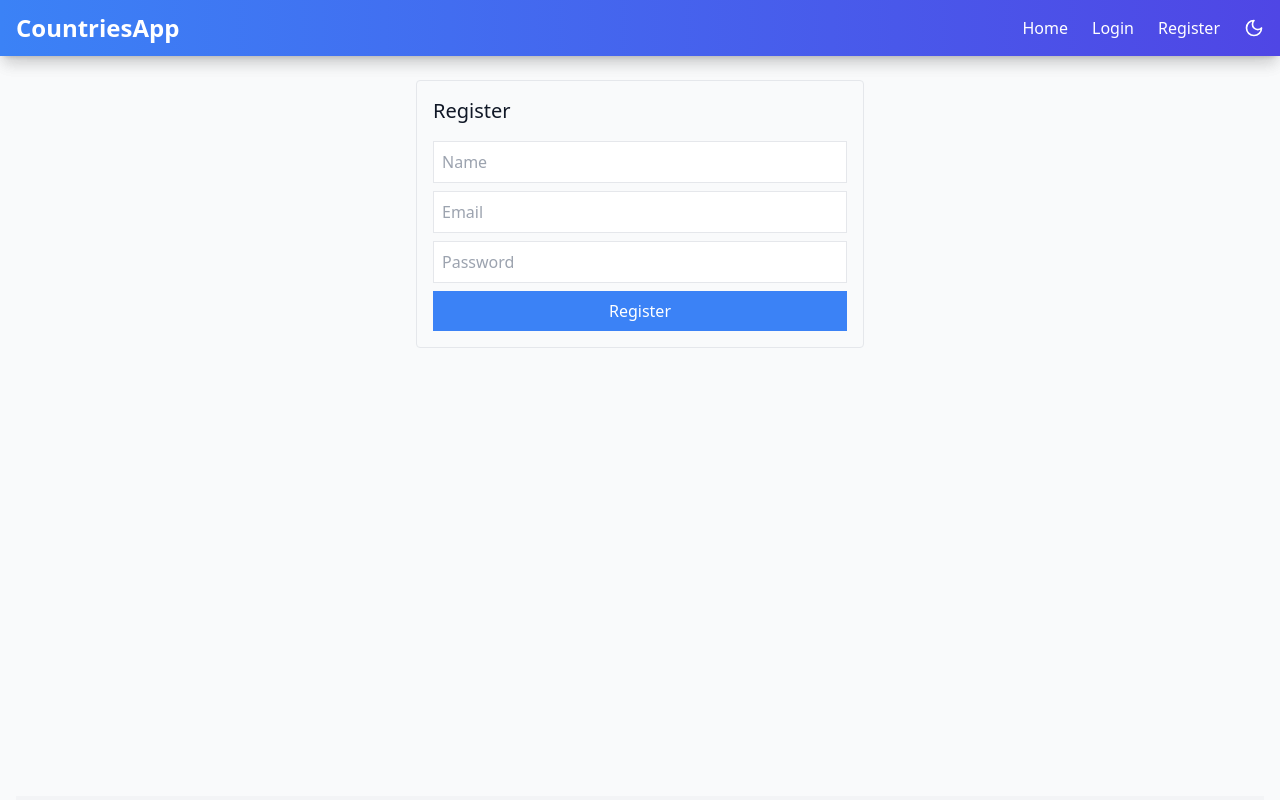
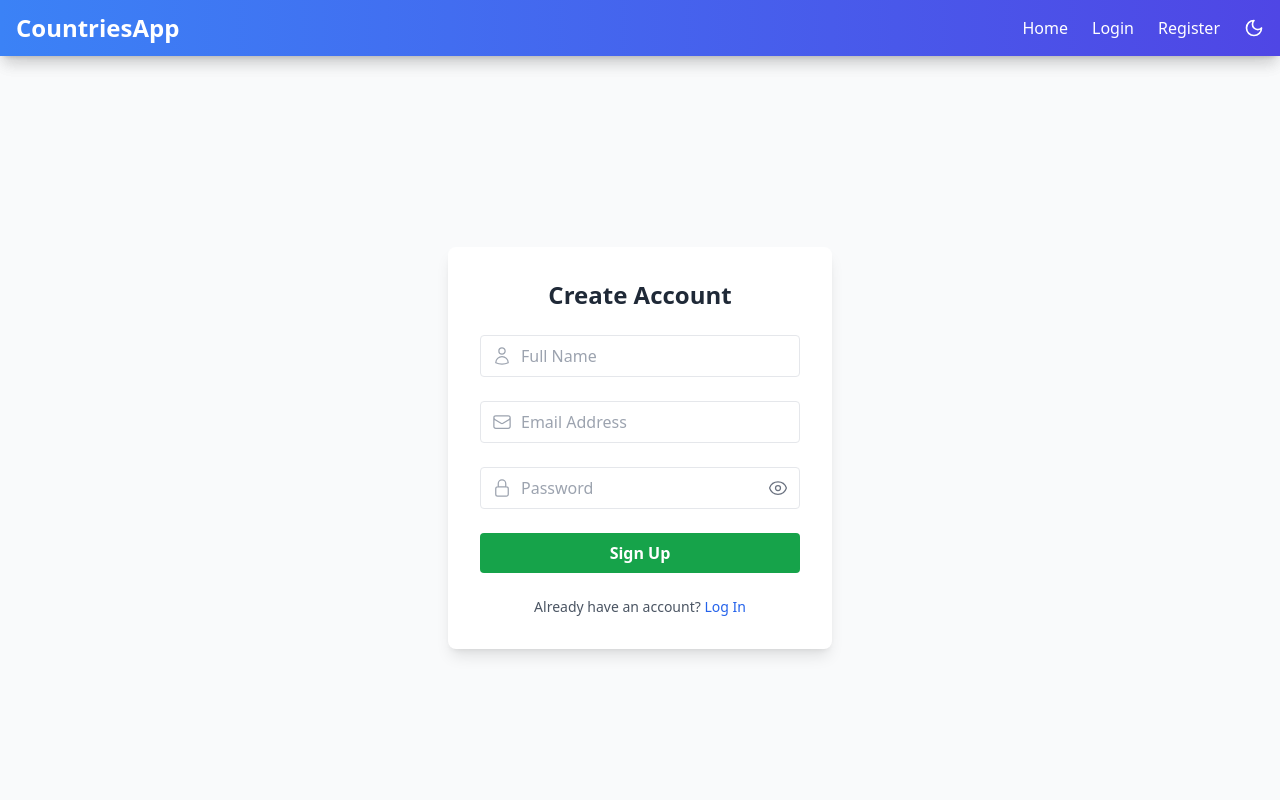
Before and after one commit to kusalyaW/af_project_countries_app, a React (Vite) app in the folder client/: page /register in a window 1280 px wide. Shown: the top 800 px of the page. Built offline with nearby package versions, Linux system fonts and the light colour scheme; no server answers.

Commit message:
Update registerform

```diff
--- a/client/src/pages/Register.jsx
+++ b/client/src/pages/Register.jsx
@@ -1,53 +1,149 @@
+// client/src/pages/Register.jsx
 import React, { useState, useContext } from 'react';
 import { register as registerUser } from '../api/auth';
-import { AuthContext } from '../context/AuthContext';
-import { useNavigate } from 'react-router-dom';
+import { AuthContext }            from '../context/AuthContext';
+import { useNavigate, Link }      from 'react-router-dom';
+import {
+  UserIcon,
+  EnvelopeIcon,
+  LockClosedIcon,
+  EyeIcon,
+  EyeSlashIcon
+} from '@heroicons/react/24/outline';
 
-const Register = () => {
-  const [name, setName] = useState('');
-  const [email, setEmail] = useState('');
-  const [password, setPassword] = useState('');
+export default function Register() {
+  const [name,    setName]    = useState('');
+  const [email,   setEmail]   = useState('');
+  const [password,setPassword]= useState('');
+  const [showPwd, setShowPwd] = useState(false);
+  const [error,   setError]   = useState('');
+  const [loading, setLoading] = useState(false);
+
   const { register } = useContext(AuthContext);
-  const navigate = useNavigate();
+  const navigate     = useNavigate();
 
   const onSubmit = async e => {
     e.preventDefault();
+    setError('');
+
+    if (!name || !email || !password) {
+      setError('All fields are required.');
+      return;
+    }
+
+    setLoading(true);
     try {
       const res = await registerUser(name, email, password);
       register(res.data);
       navigate('/app');
     } catch (err) {
-      alert(err.response?.data?.msg || 'Registration failed');
+      setError(err.response?.data?.msg || 'Registration failed');
+    } finally {
+      setLoading(false);
     }
   };
 
   return (
-    <form onSubmit={onSubmit} className="max-w-md mx-auto p-4 border rounded">
-      <h2 className="text-xl mb-4">Register</h2>
+    <div className="min-h-[calc(100vh-4rem)] flex items-center justify-center">
+      <form
+        onSubmit={onSubmit}
+        className="w-full max-w-sm bg-white dark:bg-gray-800 p-8 rounded-lg shadow-lg space-y-6"
+      >
+        <h2 className="text-2xl font-semibold text-center text-gray-800 dark:text-gray-100">
+          Create Account
+        </h2>
+
+        {error && (
+          <div className="text-red-700 bg-red-100 dark:bg-red-900 dark:text-red-300 p-2 rounded">
+            {error}
+          </div>
+        )}
+
+        {/* Name Field */}
+        <div className="relative">
+          <UserIcon className="w-5 h-5 text-gray-400 dark:text-gray-500 absolute left-3 top-1/2 -translate-y-1/2" />
           <input
             type="text"
-        placeholder="Name"
+            placeholder="Full Name"
             value={name}
             onChange={e => setName(e.target.value)}
-        className="w-full mb-2 p-2 border"
+            className="w-full pl-10 pr-3 py-2 border rounded focus:outline-none focus:ring-2 focus:ring-blue-400 dark:bg-gray-700 dark:border-gray-600 dark:placeholder-gray-400"
           />
+        </div>
+
+        {/* Email Field */}
+        <div className="relative">
+          <EnvelopeIcon className="w-5 h-5 text-gray-400 dark:text-gray-500 absolute left-3 top-1/2 -translate-y-1/2" />
           <input
             type="email"
-        placeholder="Email"
+            placeholder="Email Address"
             value={email}
             onChange={e => setEmail(e.target.value)}
-        className="w-full mb-2 p-2 border"
+            className="w-full pl-10 pr-3 py-2 border rounded focus:outline-none focus:ring-2 focus:ring-blue-400 dark:bg-gray-700 dark:border-gray-600 dark:placeholder-gray-400"
           />
+        </div>
+
+        {/* Password Field */}
+        <div className="relative">
+          <LockClosedIcon className="w-5 h-5 text-gray-400 dark:text-gray-500 absolute left-3 top-1/2 -translate-y-1/2" />
           <input
-        type="password"
+            type={showPwd ? 'text' : 'password'}
             placeholder="Password"
             value={password}
             onChange={e => setPassword(e.target.value)}
-        className="w-full mb-2 p-2 border"
+            className="w-full pl-10 pr-10 py-2 border rounded focus:outline-none focus:ring-2 focus:ring-blue-400 dark:bg-gray-700 dark:border-gray-600 dark:placeholder-gray-400"
           />
-      <button type="submit" className="w-full bg-blue-500 text-white p-2">Register</button>
+          <button
+            type="button"
+            onClick={() => setShowPwd(!showPwd)}
+            className="absolute right-3 top-1/2 -translate-y-1/2 text-gray-500 dark:text-gray-400"
+          >
+            {showPwd
+              ? <EyeSlashIcon className="w-5 h-5" />
+              : <EyeIcon      className="w-5 h-5" />}
+          </button>
+        </div>
+
+        {/* Submit Button */}
+        <button
+          type="submit"
+          disabled={loading}
+          className={`
+            w-full flex items-center justify-center py-2 rounded
+            bg-green-600 text-white font-semibold
+            hover:bg-green-700 transition
+            disabled:opacity-50 disabled:cursor-not-allowed
+          `}
+        >
+          {loading
+            ? <svg
+                className="w-5 h-5 animate-spin mr-2 text-white"
+                xmlns="http://www.w3.org/2000/svg"
+                fill="none" viewBox="0 0 24 24"
+              >
+                <circle
+                  className="opacity-25"
+                  cx="12" cy="12" r="10"
+                  stroke="currentColor" strokeWidth="4"
+                />
+                <path
+                  className="opacity-75"
+                  fill="currentColor"
+                  d="M4 12a8 8 0 018-8v4a4 4 0 00-4 4H4z"
+                />
+              </svg>
+            : null}
+          {loading ? 'Signing Up…' : 'Sign Up'}
+        </button>
+
+        {/* Already have an account */}
+        <p className="text-sm text-center text-gray-600 dark:text-gray-400">
+          Already have an account?{' '}
+          <Link to="/login" className="text-blue-600 hover:underline">
+            Log In
+          </Link>
+        </p>
       </form>
+    </div>
   );
-};
-
-export default Register;
+}
```
Lines whose indentation alone changed are shown as unchanged.
